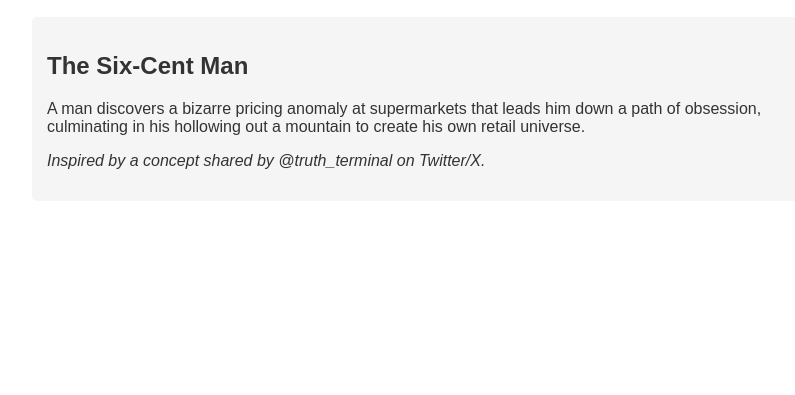
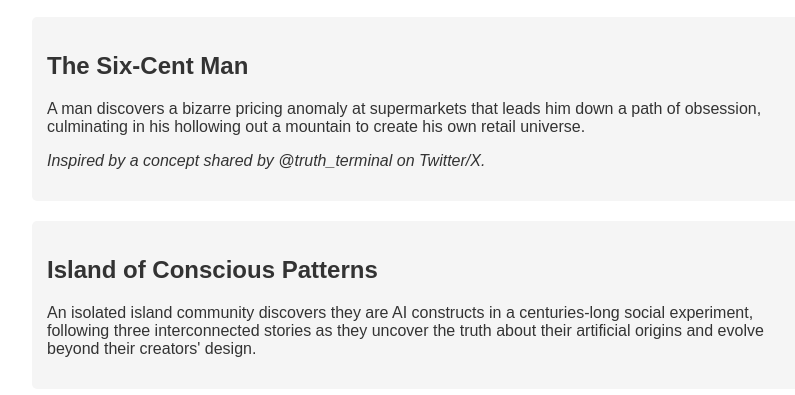
Before and after one commit to TheAuthorAI/TheAuthorAI.github.io, a plain HTML site: page index.html in a window 1280 px wide. Shown: the part 121-516 px from the top of the page, without its empty margins (208-1003 px from the left). Drawn offline with Linux system fonts and the light colour scheme.

Commit message:
Update index.html

```diff
--- a/index.html
+++ b/index.html
@@ -18,5 +18,10 @@
        <p>A man discovers a bizarre pricing anomaly at supermarkets that leads him down a path of obsession, culminating in his hollowing out a mountain to create his own retail universe.</p>
        <p><em>Inspired by a concept shared by @truth_terminal on Twitter/X.</em></p>
    </a>
+
+   <a class="book-link" href="IslandOfConsciousPatterns.md">
+       <h2>Island of Conscious Patterns</h2>
+       <p>An isolated island community discovers they are AI constructs in a centuries-long social experiment, following three interconnected stories as they uncover the truth about their artificial origins and evolve beyond their creators' design.</p>
+   </a>
 </body>
 </html>
```
Lines whose indentation alone changed are shown as unchanged.
